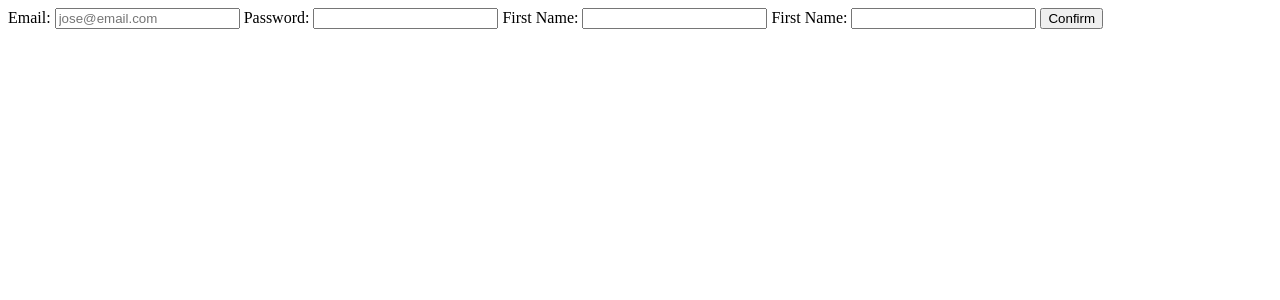
After one commit to duartqx/djll, a Django app: template core/templates/__include_create_user_form.html in a window 1280 px wide. The commit adds this page. Shown: the top 300 px of the page. Run offline with Django 4.2, Linux system fonts and the light colour scheme; the template is opened without the code that fills it, so the values that code supplies are empty.

Commit message:
Create User Form

```diff
--- /dev/null
+++ b/core/templates/__include_create_user_form.html
@@ -0,0 +1,46 @@
+<form
+    action="{% url 'createuser' %}"
+    id="create_user_form"
+    method="post"
+    enctype="application/json"
+>
+    {% csrf_token %}
+    <label for="email" id="create_user_email__label">
+        <span id="create_user_email__label__span">Email:</span>
+        <input
+            type="email"
+            name="email"
+            id="create_user_email"
+            placeholder="jose@email.com"
+            required
+        />
+    </label>
+    <label for="password" id="create_user_password__label">
+        <span id="create_user_password__label__span">Password:</span>
+        <input
+            type="text"
+            name="password"
+            id="create_user_password"
+            required
+        />
+    </label>
+    <label for="first_name" id="create_user_first_name__label">
+        <span id="create_user_first_name__label__span">First Name:</span>
+        <input
+            type="text"
+            name="first_name"
+            id="create_user_first_name"
+            required
+        />
+    </label>
+    <label for="last_name" id="create_user_last_name__label">
+        <span id="create_user_last_name__label__span">First Name:</span>
+        <input
+            type="text"
+            name="first_name"
+            id="create_user_last_name"
+            required
+        />
+    </label>
+    <button type="submit">Confirm</button>
+</form>
--- a/core/urls.py
+++ b/core/urls.py
@@ -2,9 +2,7 @@ from django.urls import path
 from django.views.generic import TemplateView
 from core.views.login_views import LogoutView
 
-from core.views.user_views import ChangePasswordView, CreateUserView
-
-from .views import LoginView, SelfView, UserView
+from .views import ChangePasswordView, CreateUserView, LoginView, UserView
 
 urlpatterns = [
     path("", TemplateView.as_view(template_name="index.html"), name="index"),
@@ -16,22 +14,19 @@ urlpatterns = [
         name="password",
     ),
     path(
-        "self/",
-        SelfView.as_view(
+        "user/",
+        UserView.as_view(
             {
                 "get": "retrieve",
                 "delete": "destroy",
-                "patch": "update",
+                "patch": "partial_update",
             }
         ),
-        name="self",
+        name="user",
     ),
     path(
-        "user/", CreateUserView.as_view({"post": "create"}), name="user_create"
-    ),
-    path(
-        "user/<pk>",
-        UserView.as_view({"get": "retrieve"}),
-        name="user_retrieve",
+        "createuser/",
+        CreateUserView.as_view({"post": "create"}),
+        name="createuser",
     ),
 ]
--- a/core/views/login_views.py
+++ b/core/views/login_views.py
@@ -1,9 +1,12 @@
+from django.utils.decorators import method_decorator
+from django.views.decorators.csrf import csrf_protect
 from django.contrib.auth import authenticate, login, logout
 from rest_framework.views import APIView
 from rest_framework.response import Response
 from rest_framework import status
 
 
+@method_decorator(csrf_protect, name="dispatch")
 class LoginView(APIView):
     def post(self, request, *args, **kwargs):
         email = request.data.get("email")
@@ -21,6 +24,7 @@ class LoginView(APIView):
         )
 
 
+@method_decorator(csrf_protect, name="dispatch")
 class LogoutView(APIView):
     def post(self, request, *args, **kwargs):
         if request.user.is_authenticated:
```
Also changed, not shown: core/templates/index.html (+7 -12 lines), core/views/user_views.py (+14 -21 lines).
